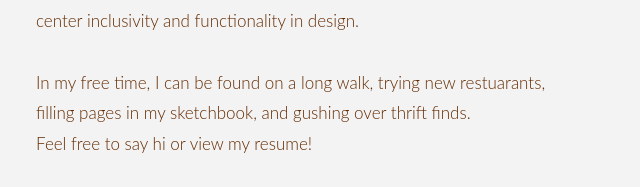
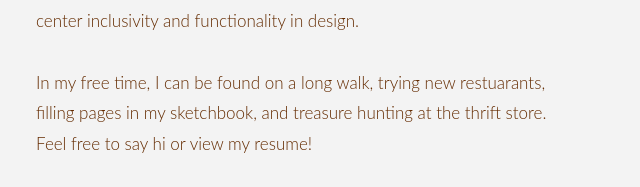
Before and after one commit to fteohh/fionnateo, a plain HTML site: page about.html in a window 1280 px wide. Shown: the part 440-627 px from the top of the page, 609-1249 px from the left. Drawn offline with Linux system fonts and the light colour scheme; grey boxes are pictures that could not be loaded.

Commit message:
Update about.html

```diff
--- a/about.html
+++ b/about.html
@@ -42,7 +42,7 @@
                     problem-solving. My interest in issues such as accessibility, social justice, and sustainability also guide
                     my approach to center inclusivity and functionality in design.<br><br>
                 <p>
-                <p>In my free time, I can be found on a long walk, trying new restuarants, filling pages in my sketchbook, and gushing over thrift finds.<br>
+                <p>In my free time, I can be found on a long walk, trying new restuarants, filling pages in my sketchbook, and treasure hunting at the thrift store.<br>
                 </p>
                 <p>Feel free to say hi or view my resume!</p><br>
                 <!-- Resume button: opens pdf file of resume in a new tab-->
```
